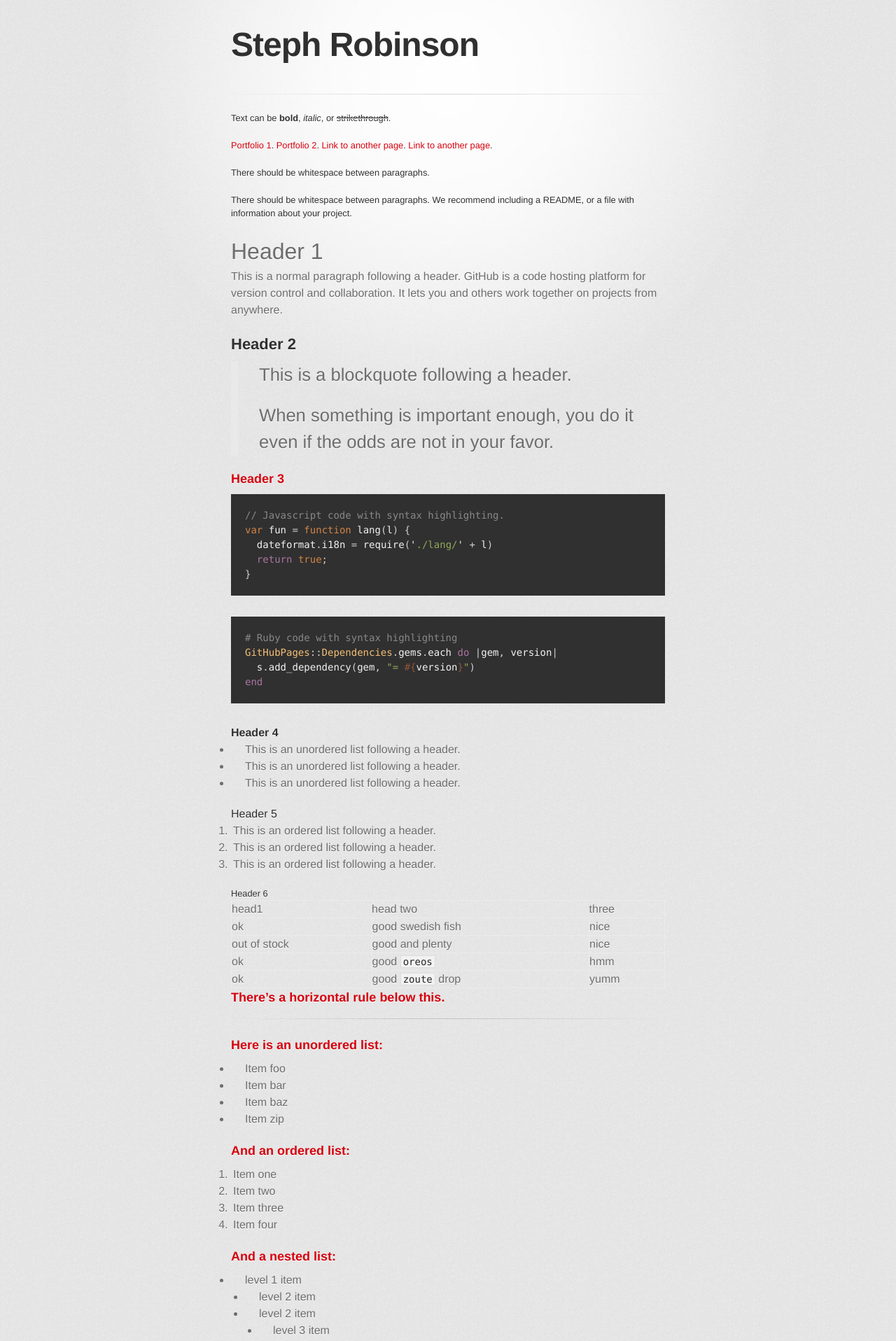
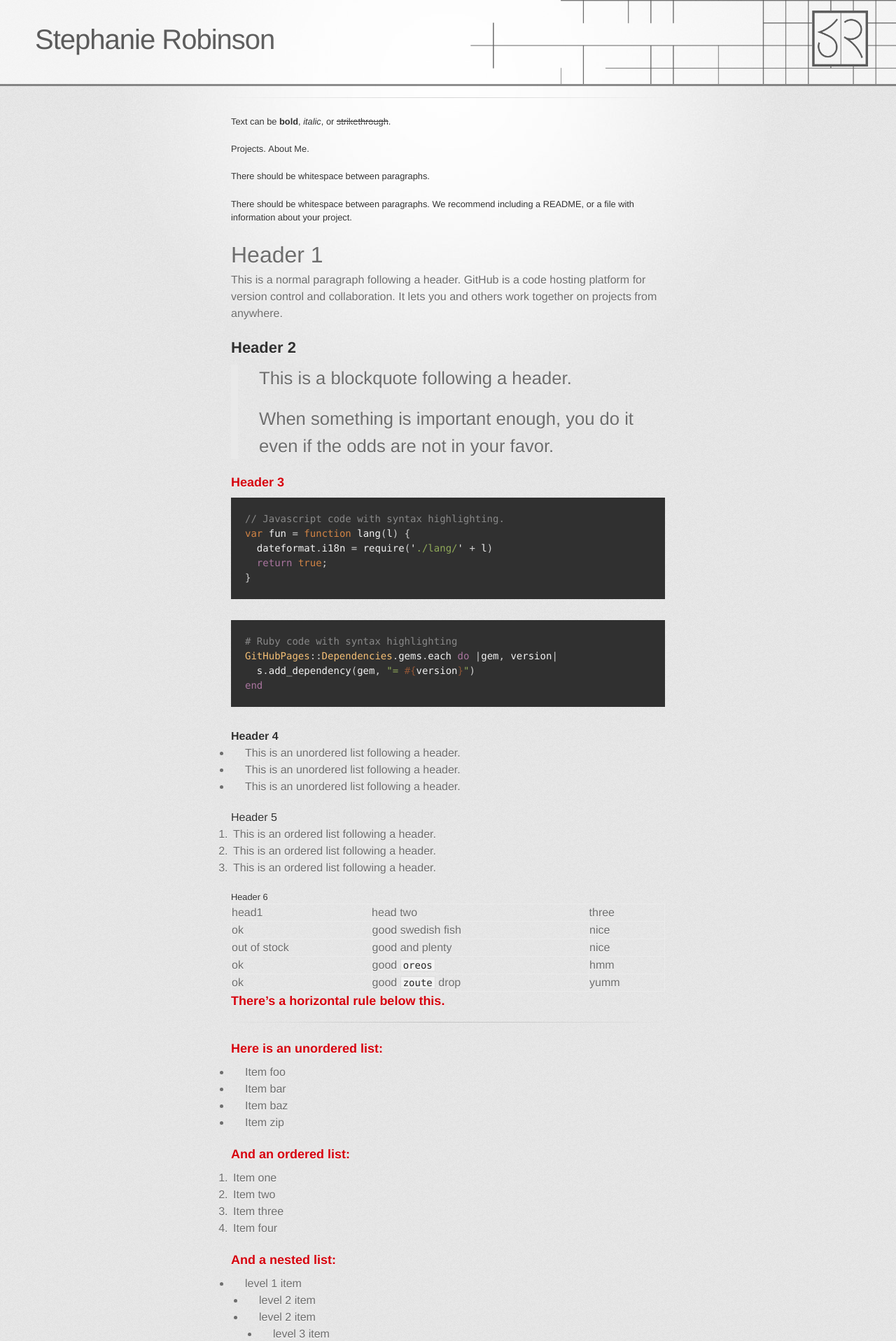
Before and after one commit to Steph-6/Steph-6.github.io, a Jekyll site: the page built from index.md, in a window 1280 px wide. Shown: the top 1916 px of the page at 70% size. Built offline with Jekyll 4.4.1, drawn with Linux system fonts in a browser that asks for light colours; some web fonts are replaced.

Commit message:
styling header

```diff
--- a/_layouts/portfolio.html
+++ b/_layouts/portfolio.html
@@ -12,18 +12,20 @@
   <body>
 
     <div id="container">
+      <header>
+          <h2>Stephanie Robinson</h2>
+          <img src="../assets/images/logo.png" width="80px">
+      </header>
       <div class="inner">
-
-        <header>
-          <h1>Steph Robinson</h1>
-        </header>
         <hr>
         <div id="main_content">
           <h6>{{ content }}</h6>
         </div>
 
         <footer>
-          This page was generated by <a href="https://pages.github.com">GitHub Pages</a>.
+          This page was generated by <a href="https://pages.github.com">GitHub Pages</a>.<br/>
+          <a href="https://www.linkedin.com/in/stephanie-robinson/">LinkedIn</a><br/>
+          <a href="https://github.com/Steph-6">Github</a>
         </footer>
 
       </div>
--- a/assets/css/print.css
+++ b/assets/css/print.css
@@ -174,6 +174,10 @@ a {
   text-decoration: none;
 }
 
+a:hover {
+  text-decoration: line-through;
+}
+
 p a {
   font-weight: 400;
 }
--- a/assets/css/style.scss
+++ b/assets/css/style.scss
@@ -2,3 +2,30 @@
 ---
 
 @import "jekyll-theme-tactile";
+header {
+  background-image: url('../images/horizontal-header.png');
+  background-size: cover;
+  opacity: 0.6;
+  padding: 30px;
+  border-bottom: 3px solid #444444;
+  z-index: -1;
+  h2 {
+    color: #000000;
+    font-size: 40px;
+    font-weight: 300;
+    margin-left: 20px;
+  }
+  img {
+    float: right;
+    margin-top: -75px;
+    margin-right: 10px;
+  }
+}
+a {
+  color: #333333;
+}
+
+a:hover {
+  color: #333333;
+  text-decoration: line-through;
+}
--- a/index.md
+++ b/index.md
@@ -4,10 +4,8 @@ layout: portfolio
 
 Text can be **bold**, _italic_, or ~~strikethrough~~.
 
-[Portfolio 1](project-1).
-[Portfolio 2](another-page).
-[Link to another page](another-page).
-[Link to another page](another-page).
+[Projects](projects).
+[About Me](about).
 
 There should be whitespace between paragraphs.
 
```
Also changed, not shown: about.md (added, +7 -0 lines), project-1.md (deleted, +0 -9 lines), projects.md (added, +7 -0 lines), assets/images/card-back.png (added), assets/images/horizontal-header.png (added), assets/images/horizontal.png (added), assets/images/lines.png (added), assets/images/logo.png (added).
